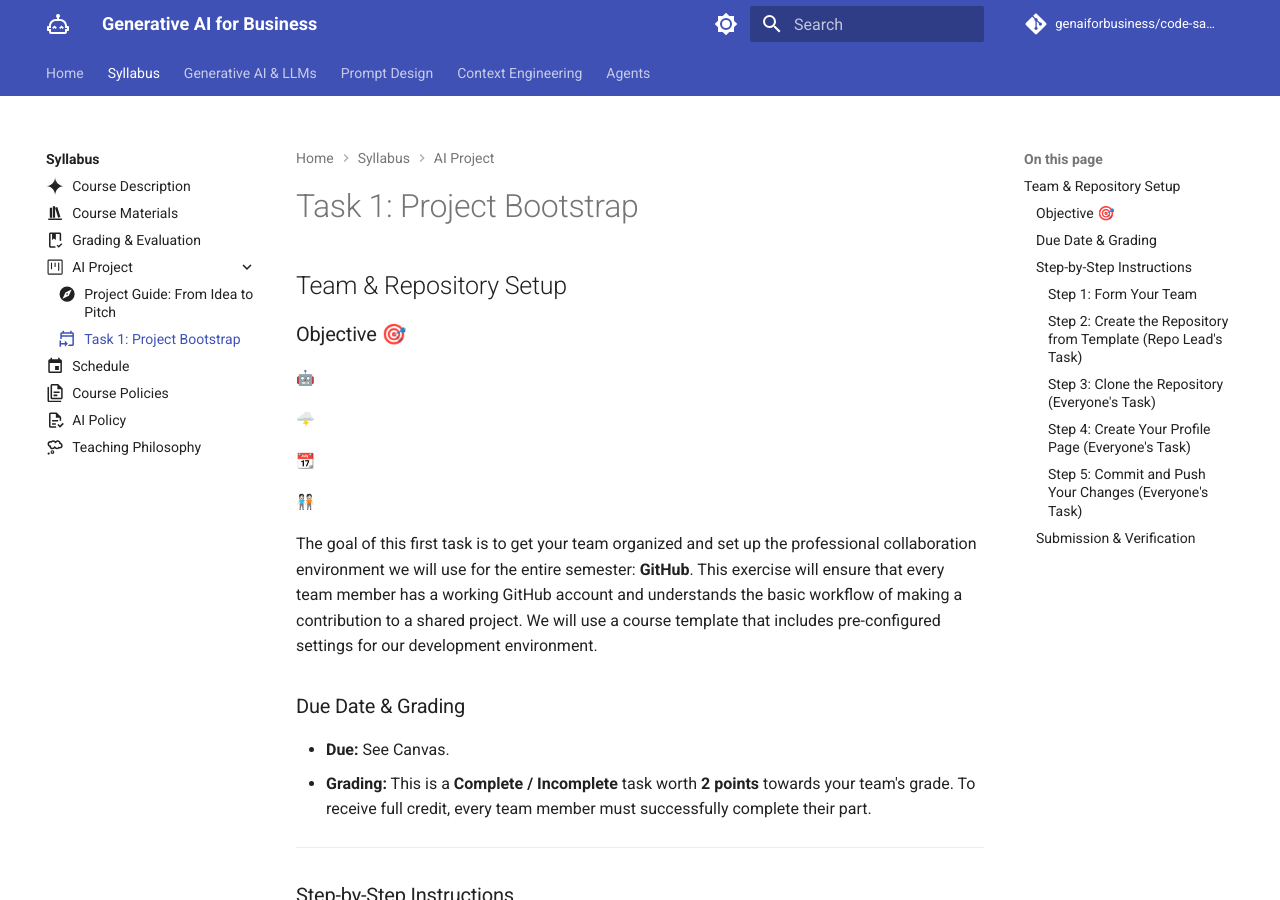
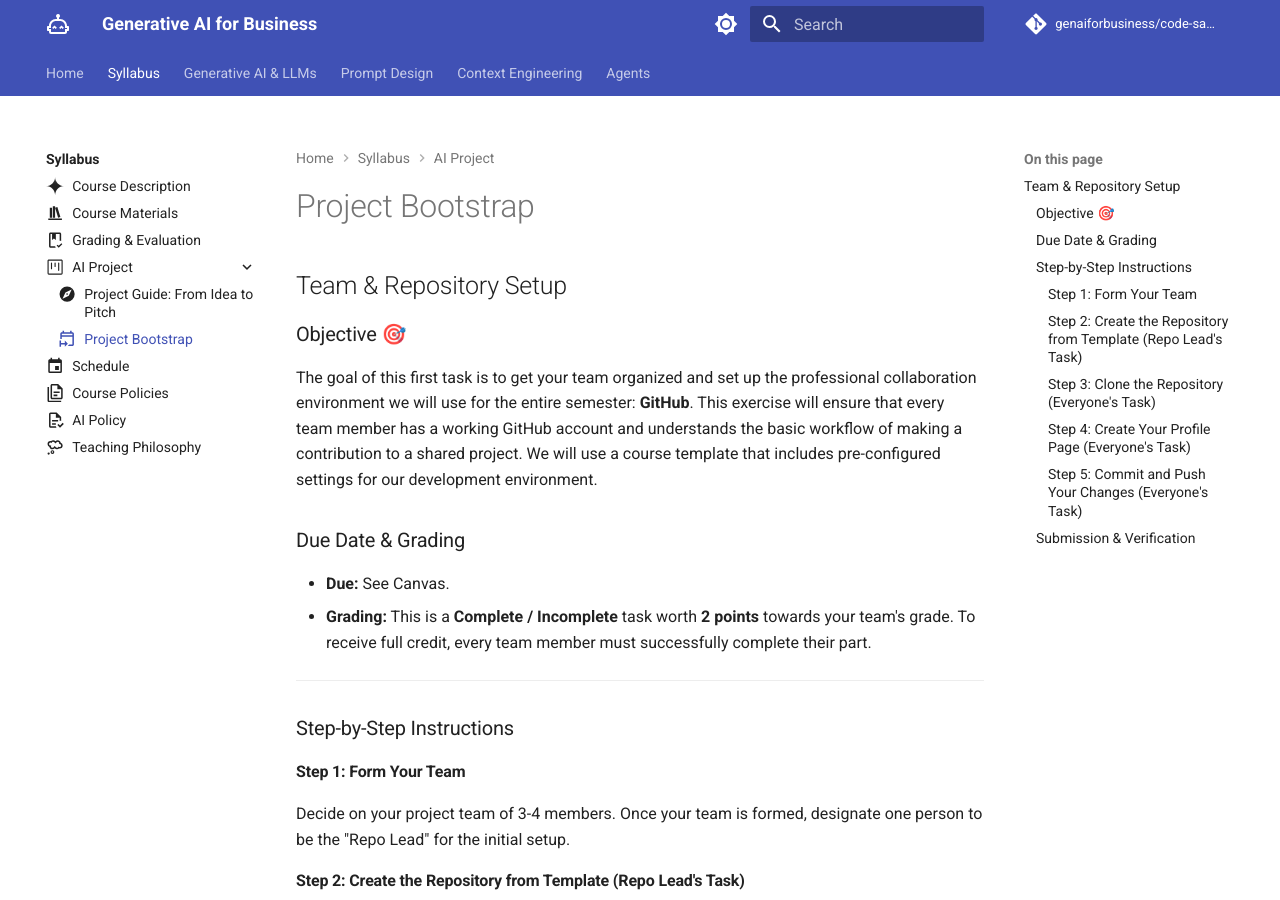
Before and after one commit to genaiforbusiness/genaiforbusiness.github.io, an MkDocs documentation site: the page built from docs/syllabus/ai-project/bootstrap.md, in a window 1280 px wide and 900 px high. Built offline with MkDocs 1.6.1 and Material for MkDocs 9.7.7, drawn with Linux system fonts in a browser that asks for light colours; emoji names are drawn with the system emoji font; comment, search, counter and statistics services are not loaded.

Commit message:
fix: typos in ai-project/bootstrap

```diff
--- a/docs/syllabus/ai-project/bootstrap.md
+++ b/docs/syllabus/ai-project/bootstrap.md
@@ -2,19 +2,19 @@
 icon: material/calendar-start-outline
 ---
 
-# Task 1: Project Bootstrap
+# Project Bootstrap
 
 ## Team & Repository Setup
 
 ### Objective 🎯
 
-:robot:
+<!-- :robot:
 
 :cloud_lightning:
 
 :calendar:
 
-:people_holding_hands_tone1:
+:people_holding_hands_tone1: -->
 
 The goal of this first task is to get your team organized and set up the professional collaboration environment we will use for the entire semester: **GitHub**. This exercise will ensure that every team member has a working GitHub account and understands the basic workflow of making a contribution to a shared project. We will use a course template that includes pre-configured settings for our development environment.
 
```
